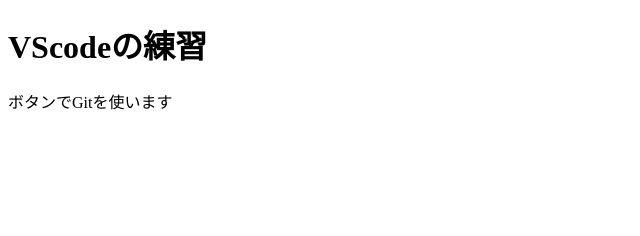
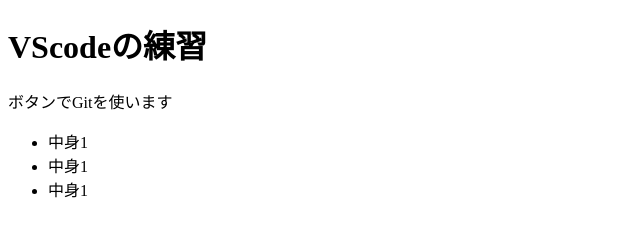
Before and after one commit to hagihara-hagihara/vscode-practice, a plain HTML site: page index.html in a window 1280 px wide. Shown: the whole page, without its empty margins (0-640 px from the left). Drawn offline with Linux system fonts and the light colour scheme.

Commit message:
箇条書きを追加

```diff
--- a/index.html
+++ b/index.html
@@ -8,5 +8,10 @@
 <body>
     <h1>VScodeの練習</h1>
     <p>ボタンでGitを使います</p>
+    <ul>
+        <li>中身1</li>
+        <li>中身1</li>
+        <li>中身1</li>
+    </ul>
 </body>
 </html>
```
